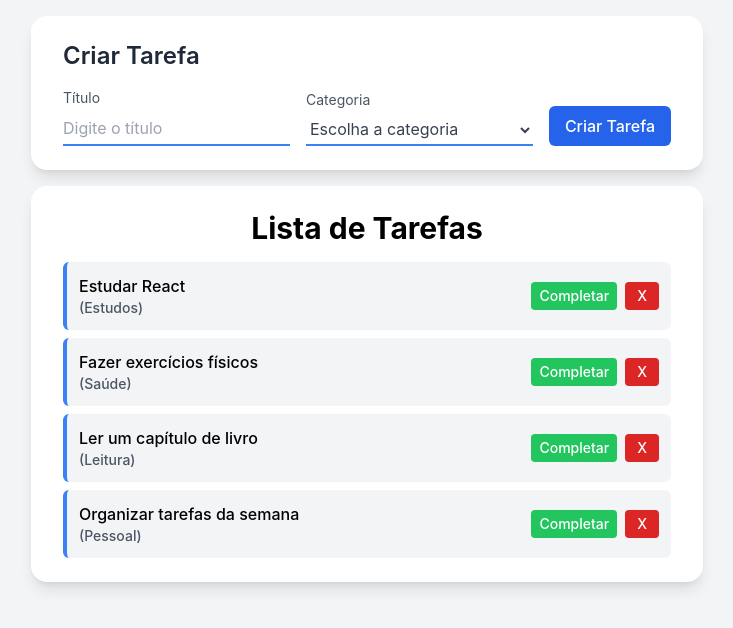
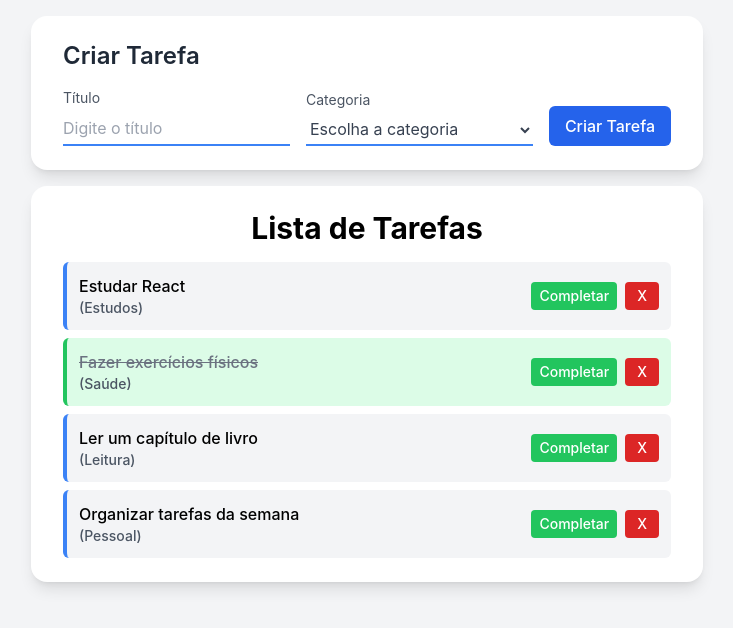
Before and after one commit to WeldonPereira/to-do-list, a React (Create React App) app: page / in a window 1280 px wide. Shown: the top 628 px of the page, without its empty margins (273-1006 px from the left). Built offline with nearby package versions, Linux system fonts and the light colour scheme.

Commit message:
feat: verificar todos completos e aplicar novo estilo

```diff
--- a/src/App.js
+++ b/src/App.js
@@ -52,6 +52,14 @@ function App() {
     setTodos(filteredTodos);
   };
 
+  const completeTodo = (id) => {
+    const newTodos = [...todos];
+    newTodos.map((todo) =>
+      todo.id === id ? (todo.isCompleted = !todo.isCompleted) : todo
+    );
+    setTodos(newTodos);
+  };
+
   return (
     <div>
       <TodoForm addTodo={addTodo} />
@@ -61,7 +69,12 @@ function App() {
         </h1>
         <div>
           {todos.map((todo) => (
-            <Todo key={todo.id} todo={todo} removeTodo={removeTodo} />
+            <Todo
+              key={todo.id}
+              todo={todo}
+              removeTodo={removeTodo}
+              completeTodo={completeTodo}
+            />
           ))}
         </div>
       </div>
--- a/src/components/Todo.js
+++ b/src/components/Todo.js
@@ -1,16 +1,30 @@
-const Todo = ({ todo, removeTodo }) => {
+const Todo = ({ todo, removeTodo, completeTodo }) => {
   return (
     <div>
       <div
         key={todo.id}
-        className="bg-gray-100 flex justify-between items-start flex-col sm:flex-row sm:items-center font-medium rounded-md border-l-4 border-blue-500 mt-2 p-3"
+        className={`flex justify-between items-start flex-col sm:flex-row sm:items-center font-medium rounded-md mt-2 p-3 border-l-4
+          ${
+            todo.isCompleted
+              ? "bg-green-100 border-green-500"
+              : "bg-gray-100 border-blue-500"
+          }`}
       >
         <div className="mb-2 sm:mb-0">
-          <p className="break-words">{todo.text}</p>
+          <p
+            className={`break-words ${
+              todo.isCompleted ? "line-through text-gray-500" : ""
+            }`}
+          >
+            {todo.text}
+          </p>
           <p className="text-sm text-gray-600">({todo.category})</p>
         </div>
         <div className="flex flex-wrap gap-2">
-          <button className="bg-green-500 text-white text-sm py-1 px-2 rounded">
+          <button
+            className="bg-green-500 text-white text-sm py-1 px-2 rounded"
+            onClick={() => completeTodo(todo.id)}
+          >
             Completar
           </button>
           <button
```
